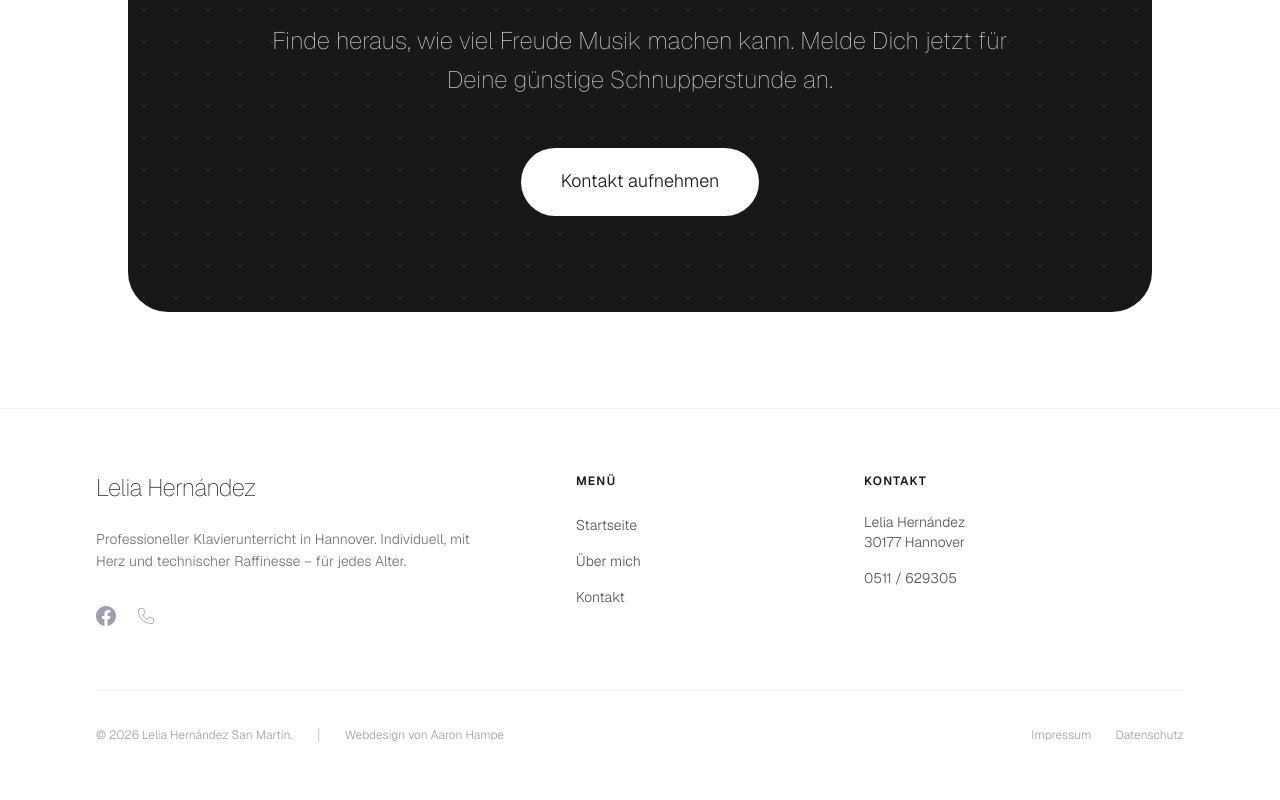
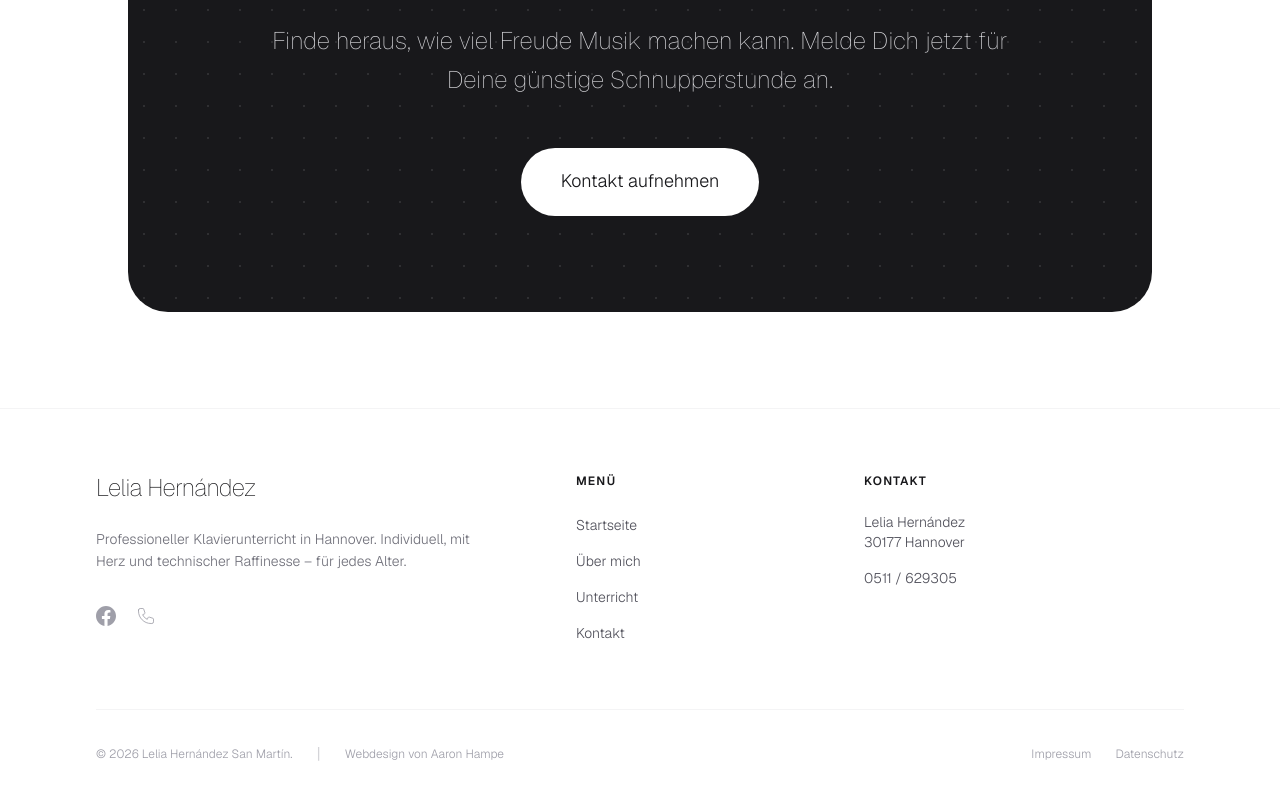
Before and after one commit to aaronhampe/lelia-hernandez, a Next.js app: page / in a window 1280 px wide. Shown: the part 4029-4829 px from the top of the page. Built offline with nearby package versions, Linux system fonts and the light colour scheme; no server answers.

Commit message:
added site to footer

```diff
--- a/components/Footer.tsx
+++ b/components/Footer.tsx
@@ -59,6 +59,11 @@ const Footer = () => {
                 </Link>
               </li>
               <li>
+                <Link href="/unterricht" className="text-sm font-light text-zinc-600 hover:text-zinc-900 dark:text-zinc-400 dark:hover:text-white transition-colors">
+                  Unterricht
+                </Link>
+              </li>
+              <li>
                 <Link href="/kontakt" className="text-sm font-light text-zinc-600 hover:text-zinc-900 dark:text-zinc-400 dark:hover:text-white transition-colors">
                   Kontakt
                 </Link>
```
